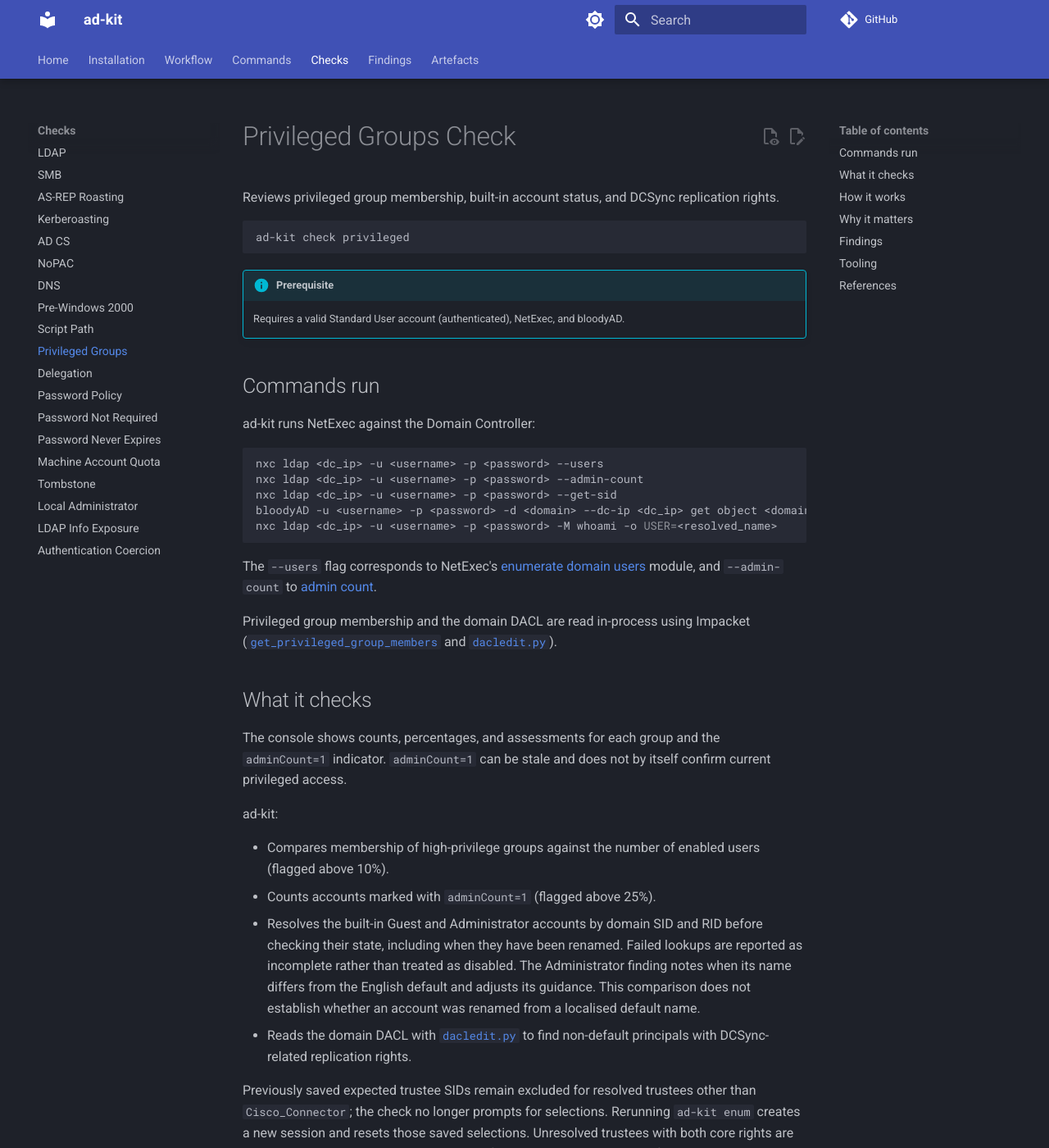
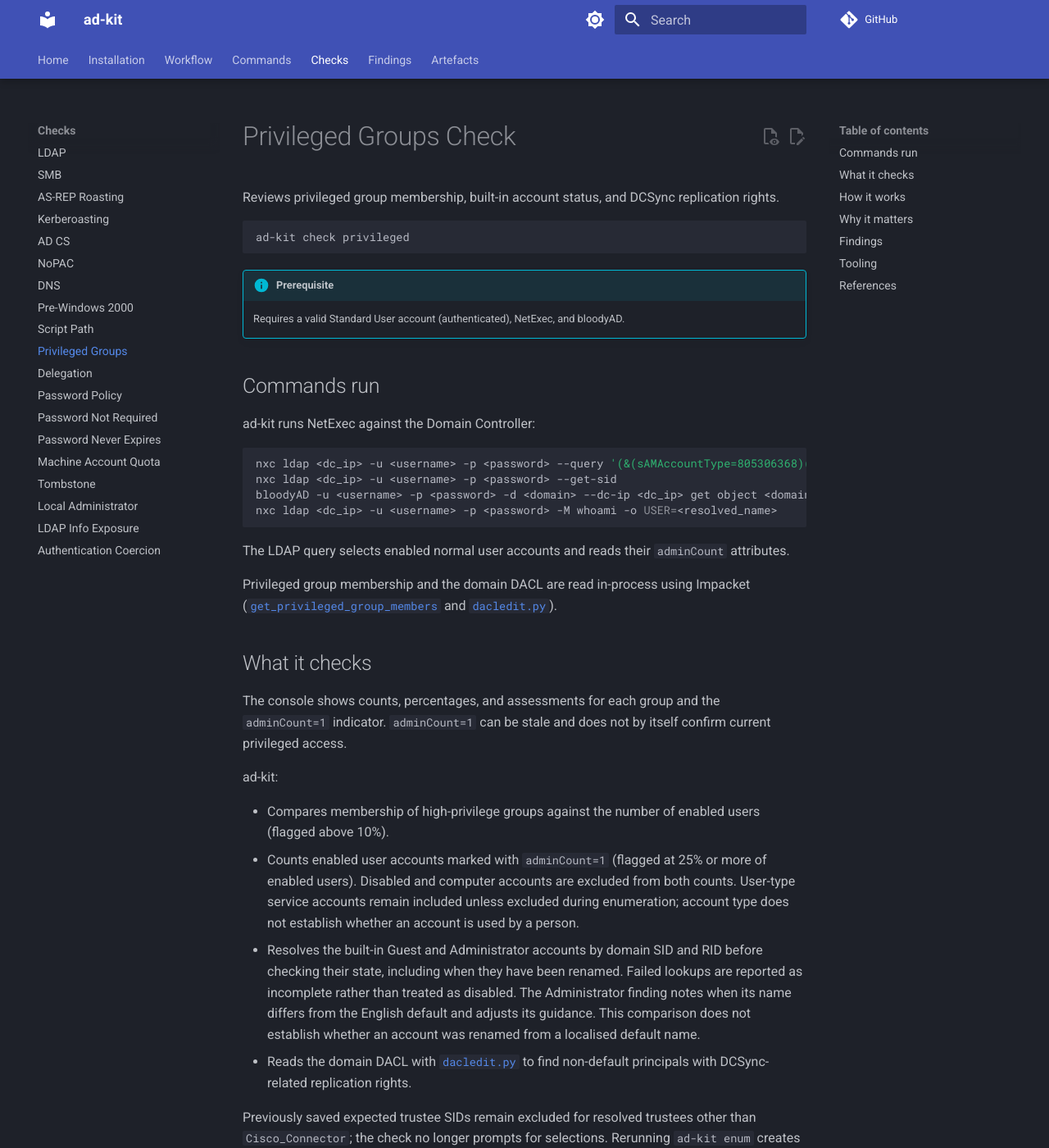
Before and after one commit to CSpanias/ad-kit, an MkDocs documentation site: the page built from docs/checks/privileged.md, in a window 1280 px wide and 1400 px high. Shown: the whole window at 82% size. Built offline with MkDocs 1.6.1 and Material for MkDocs 9.7.7, drawn with Linux system fonts in a browser that asks for light colours; comment, search, counter and statistics services are not loaded.

Commit message:
Corrected enabled user counts for privileged checks.
Co-authored-by: Copilot <223556219+Copilot@users.noreply.github.com>

````diff
--- a/docs/checks/privileged.md
+++ b/docs/checks/privileged.md
@@ -15,17 +15,14 @@ ad-kit check privileged
 ad-kit runs NetExec against the Domain Controller:
 
 ```bash
-nxc ldap <dc_ip> -u <username> -p <password> --users
-nxc ldap <dc_ip> -u <username> -p <password> --admin-count
+nxc ldap <dc_ip> -u <username> -p <password> --query '(&(sAMAccountType=805306368)(!(userAccountControl:1.2.840.113556.1.4.803:=2)))' 'sAMAccountName adminCount'
 nxc ldap <dc_ip> -u <username> -p <password> --get-sid
 bloodyAD -u <username> -p <password> -d <domain> --dc-ip <dc_ip> get object <domain_sid-rid> --attr sAMAccountName
 nxc ldap <dc_ip> -u <username> -p <password> -M whoami -o USER=<resolved_name>
 ```
 
-The `--users` flag corresponds to NetExec's
-[enumerate domain users](https://www.netexec.wiki/ldap-protocol/enumerate-users)
-module, and `--admin-count` to
-[admin count](https://www.netexec.wiki/ldap-protocol/admin-count).
+The LDAP query selects enabled normal user accounts and reads their
+`adminCount` attributes.
 
 Privileged group membership and the domain DACL are read in-process using Impacket ([`get_privileged_group_members`](https://github.com/CSpanias/ad-kit/blob/main/src/ad_kit/core/privileged.py#L31) and [`dacledit.py`](https://github.com/fortra/impacket/blob/master/examples/dacledit.py)).
 
@@ -39,7 +36,11 @@ ad-kit:
 
 - Compares membership of high-privilege groups against the number of enabled
   users (flagged above 10%).
-- Counts accounts marked with `adminCount=1` (flagged above 25%).
+- Counts enabled user accounts marked with `adminCount=1` (flagged at 25% or
+  more of enabled users). Disabled and computer accounts are excluded from
+  both counts. User-type service accounts remain included unless excluded
+  during enumeration; account type does not establish whether an account is
+  used by a person.
 - Resolves the built-in Guest and Administrator accounts by domain SID and RID
   before checking their state, including when they have been renamed. Failed
   lookups are reported as incomplete rather than treated as disabled.
````
Also changed, not shown: src/ad_kit/findings/privileged_excessive.yaml (+5 -5 lines), 3 other files.
